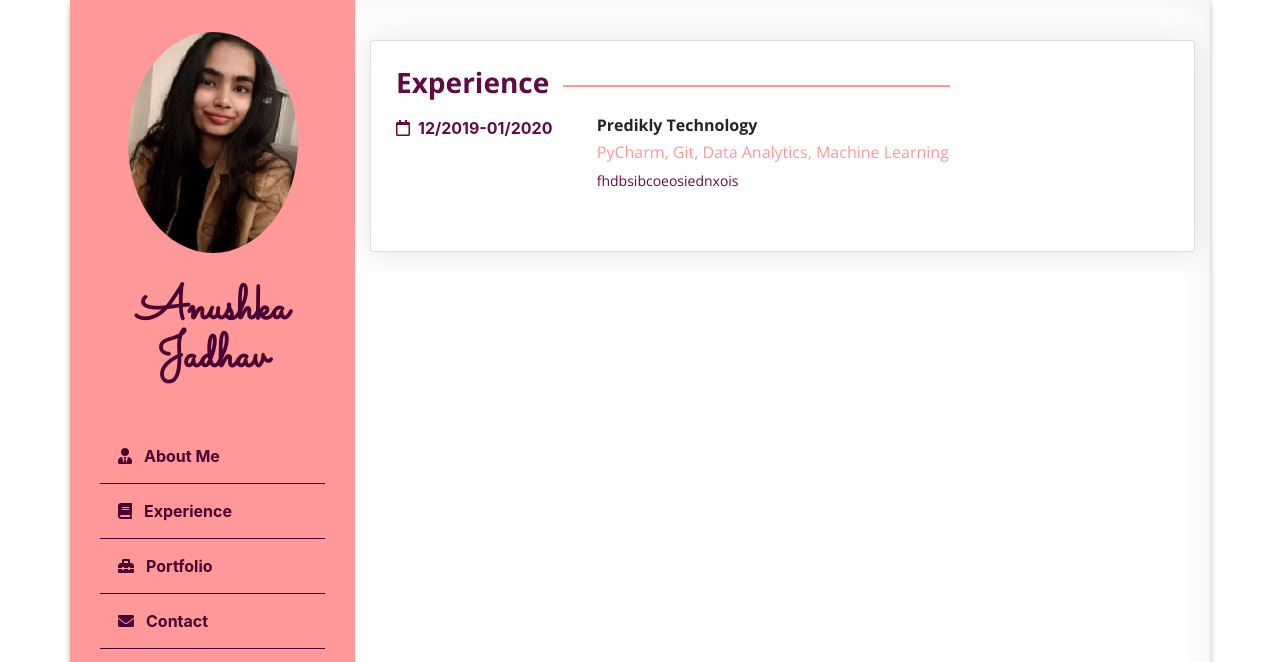
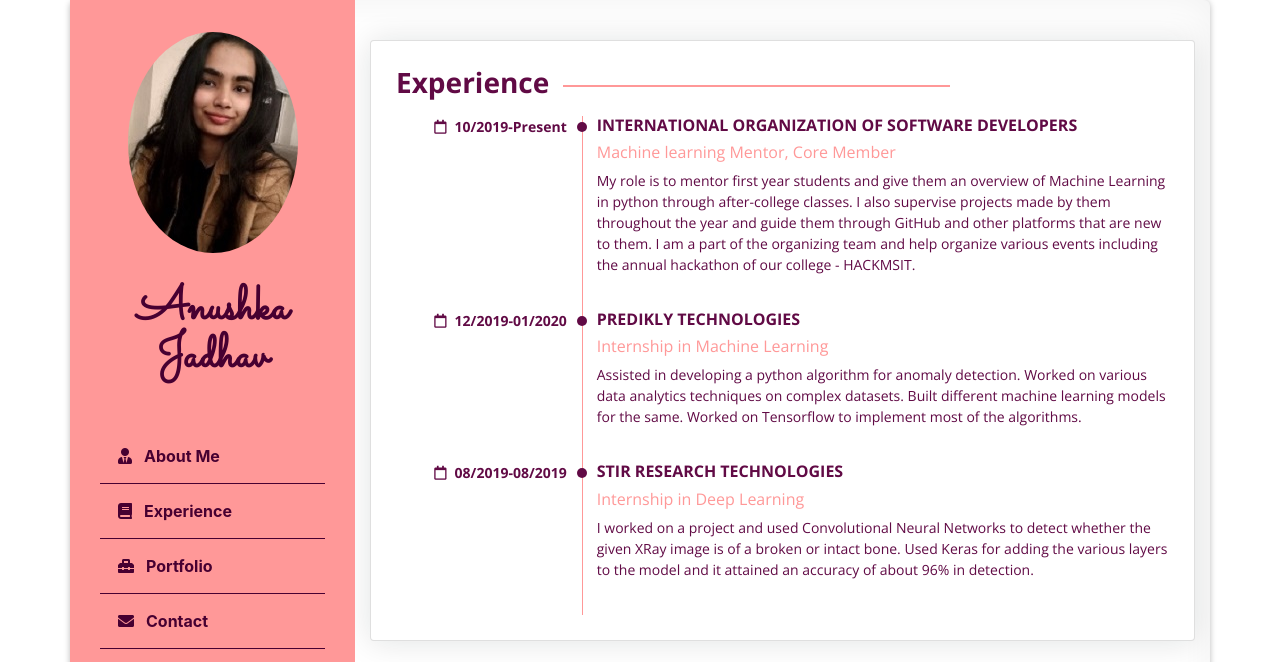
Before and after one commit to anna4j/Portfolio, a website with bundled scripts: page index.html in a window 1280 px wide. Shown: the top 662 px of the page. Built offline with nearby package versions, Linux system fonts and the light colour scheme.

Commit message:
experience done

```diff
--- a/index.html
+++ b/index.html
@@ -163,13 +163,45 @@
             <h3 class="font-weight-bold sideline mb-3 " style="color: #610a45;">Experience</h3>
             <div class="timeline">
               <div class="job row">
-                <div class="col-12 col-sm-12 col-md-12 col-lg-3 job-date" style="color: #610a45; font-weight: bold;">
+                <div class="col-12 col-sm-12 col-md-12 col-lg-3 job-date"
+                  style="color: #610a45; font-weight: bold; font-family: Open Sans, sans-serif;">
+                  <i class="far fa-calendar mr-2"></i>10/2019-Present
+                </div>
+                <div class="col-12 col-md-12 col-lg-9 job-description">
+                  <h6 class="font-weight-bold">INTERNATIONAL ORGANIZATION OF SOFTWARE DEVELOPERS</h6>
+                  <h6 style="color: #ff9898;">Machine learning Mentor, Core Member </h6>
+                  <p>My role is to mentor first year students and give them an overview of Machine Learning in python
+                    through after-college classes. I also supervise projects made by them throughout the year and guide
+                    them through GitHub and other platforms that are new to them. I am a part of the organizing team and
+                    help organize various events including the annual hackathon of our college - HACKMSIT.</p>
+                </div>
+              </div>
+
+              <div class="job row">
+                <div class="col-12 col-sm-12 col-md-12 col-lg-3 job-date"
+                  style="color: #610a45; font-weight: bold; font-family: Open Sans, sans-serif;">
                   <i class="far fa-calendar mr-2"></i>12/2019-01/2020
                 </div>
                 <div class="col-12 col-md-12 col-lg-9 job-description">
-                  <h6 class="font-weight-bold">Predikly Technology</h6>
-                  <h6 style="color: #ff9898;">PyCharm, Git, Data Analytics, Machine Learning</h6>
-                  <p>fhdbsibcoeosiednxois</p>
+                  <h6 class="font-weight-bold">PREDIKLY TECHNOLOGIES </h6>
+                  <h6 style="color: #ff9898;">Internship in Machine Learning</h6>
+                  <p>Assisted in developing a python algorithm for anomaly detection. Worked on various data analytics
+                    techniques on complex datasets. Built different machine learning models for the same. Worked on
+                    Tensorflow to implement most of the algorithms. </p>
+                </div>
+              </div>
+
+              <div class="job row">
+                <div class="col-12 col-sm-12 col-md-12 col-lg-3 job-date"
+                  style="color: #610a45; font-weight: bold; font-family: Open Sans, sans-serif;">
+                  <i class="far fa-calendar mr-2"></i>08/2019-08/2019
+                </div>
+                <div class="col-12 col-md-12 col-lg-9 job-description">
+                  <h6 class="font-weight-bold">STIR RESEARCH TECHNOLOGIES </h6>
+                  <h6 style="color: #ff9898;">Internship in Deep Learning </h6>
+                  <p>I worked on a project and used Convolutional Neural Networks to detect whether the given XRay image
+                    is of a broken or intact bone. Used Keras for adding the various layers to the model and it attained
+                    an accuracy of about 96% in detection. </p>
                 </div>
               </div>
             </div>
--- /dev/null
+++ b/scss/_timeline.scss
@@ -0,0 +1,43 @@
+.timeline {
+
+	.job-date {
+		font-size: 14px;
+    }
+    h6{
+        color: $dark;
+    }
+
+	@media (min-width: 992px) {
+		.job-date {
+			text-align: right;
+			position: relative;
+
+			&:after {
+				content: '';
+				position: absolute;
+				top: 0;
+				right: -5px;
+				width: 10px;
+				height: 10px;
+				border-radius: 150%;
+				background-color: $dark;
+				z-index: 3;
+				margin-top: 6px;
+			}
+		}
+
+		.job-description {
+			position: relative;
+			&:after {
+				content: '';
+				position: absolute;
+				top: 0;
+				left: 0;
+				width: 1px;
+				height: 100%;
+				background-color: $pink;
+				z-index: 2;
+			}
+		}
+	}
+}
--- a/scss/root.scss
+++ b/scss/root.scss
@@ -3,3 +3,4 @@
 @import './sidebar.scss';
 @import './card.scss';
 @import './content.scss';
+@import './timeline.scss';
```
Also changed, not shown: css/root.css, css/root.min.css.
